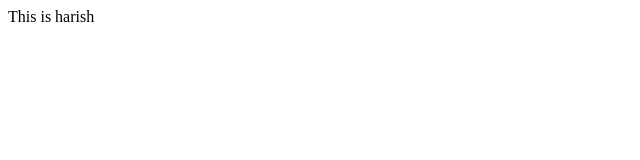
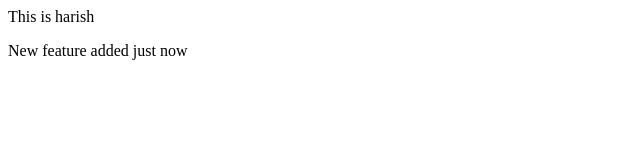
Before and after one commit to ysharish1234/localrepo, a plain HTML site: page index.html in a window 1280 px wide. Shown: the whole page, without its empty margins (0-640 px from the left). Drawn offline with Linux system fonts and the light colour scheme.

Commit message:
Add html

```diff
--- a/index.html
+++ b/index.html
@@ -1 +1,2 @@
 <p>This is harish</p>
+<p>New feature added just now</p>
```
